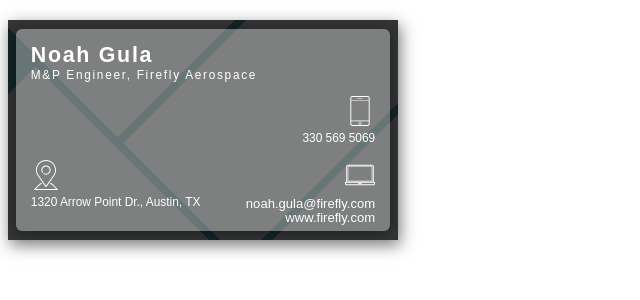
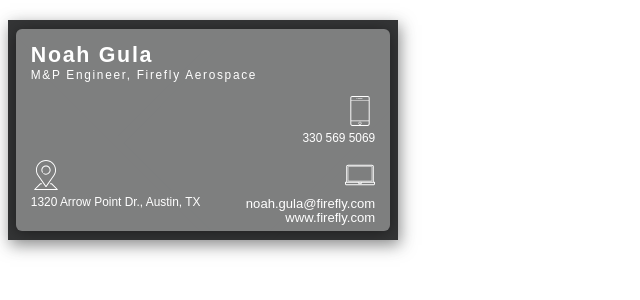
Before and after one commit to nogula/nogula.github.io, a Jekyll site: the page built from businesscard.md, in a window 1280 px wide. Shown: the top 300 px of the page, without its empty margins (0-640 px from the left). Built offline with Jekyll 4.4.1, drawn with Linux system fonts in a browser that asks for light colours.

Commit message:
new color

```diff
--- a/_layouts/businesscard.html
+++ b/_layouts/businesscard.html
@@ -28,8 +28,8 @@
     /*top:0px; left:20px;*/
     margin: 20px auto;
     overflow: hidden;
-    box-shadow: 2px 5px 15px 0px #17161694;
-    background-color: #122529;
+    box-shadow: 2px 5px 15px 0px #34353694;
+    background-color: #343536;
   }
 
   .color-grid {
```
